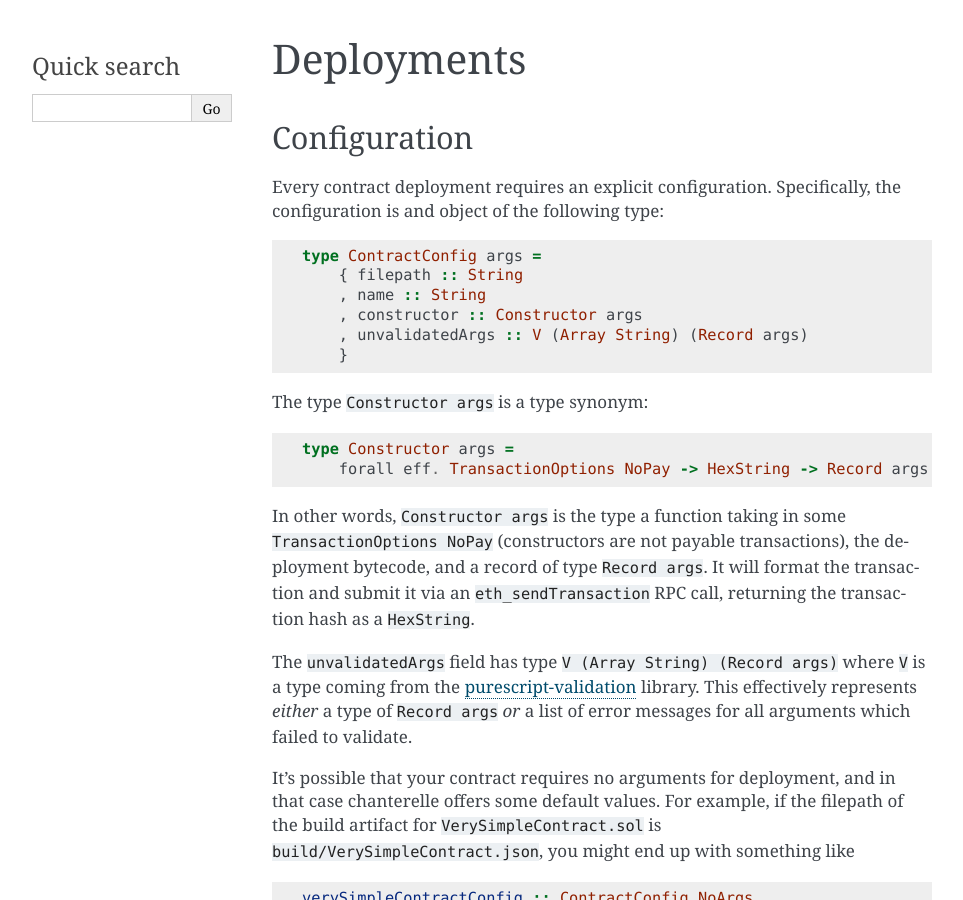
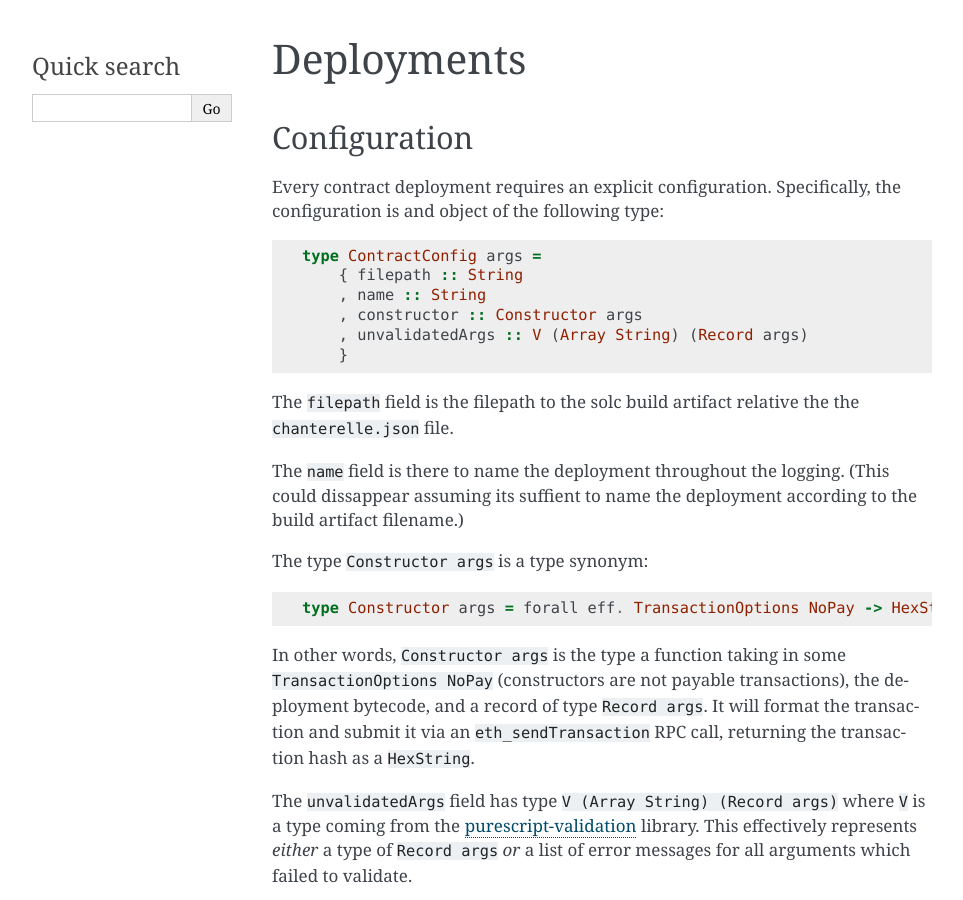
Before and after one commit to f-o-a-m/chanterelle, a Sphinx documentation site: the page built from docs/deployments.rst, in a window 1280 px wide and 900 px high. Shown: the whole window, without its empty margins (148-1111 px from the left). Built offline with Sphinx 7.4.7, drawn with Linux system fonts in a browser that asks for light colours.

Commit message:
document other fields

```diff
--- a/docs/deployments.rst
+++ b/docs/deployments.rst
@@ -18,12 +18,15 @@ Every contract deployment requires an explicit configuration. Specifically, the
        , unvalidatedArgs :: V (Array String) (Record args)
        }
 
+The ``filepath`` field is the filepath to the solc build artifact relative the the ``chanterelle.json`` file.
+
+The ``name`` field is there to name the deployment throughout the logging. (This could dissappear assuming its suffient to name the deployment according to the build artifact filename.)
+
 The type ``Constructor args`` is a type synonym:
 
 .. code-block:: haskell
 
-   type Constructor args =
-       forall eff. TransactionOptions NoPay -> HexString -> Record args -> Web3 eff HexString
+   type Constructor args = forall eff. TransactionOptions NoPay -> HexString -> Record args -> Web3 eff HexString
 
 In other words, ``Constructor args`` is the type a function taking in some ``TransactionOptions NoPay`` (constructors are not payable transactions), the deployment bytecode, and a record of type ``Record args``. It will format the transaction and submit it via an ``eth_sendTransaction`` RPC call, returning the transaction hash as a ``HexString``.
 
```
